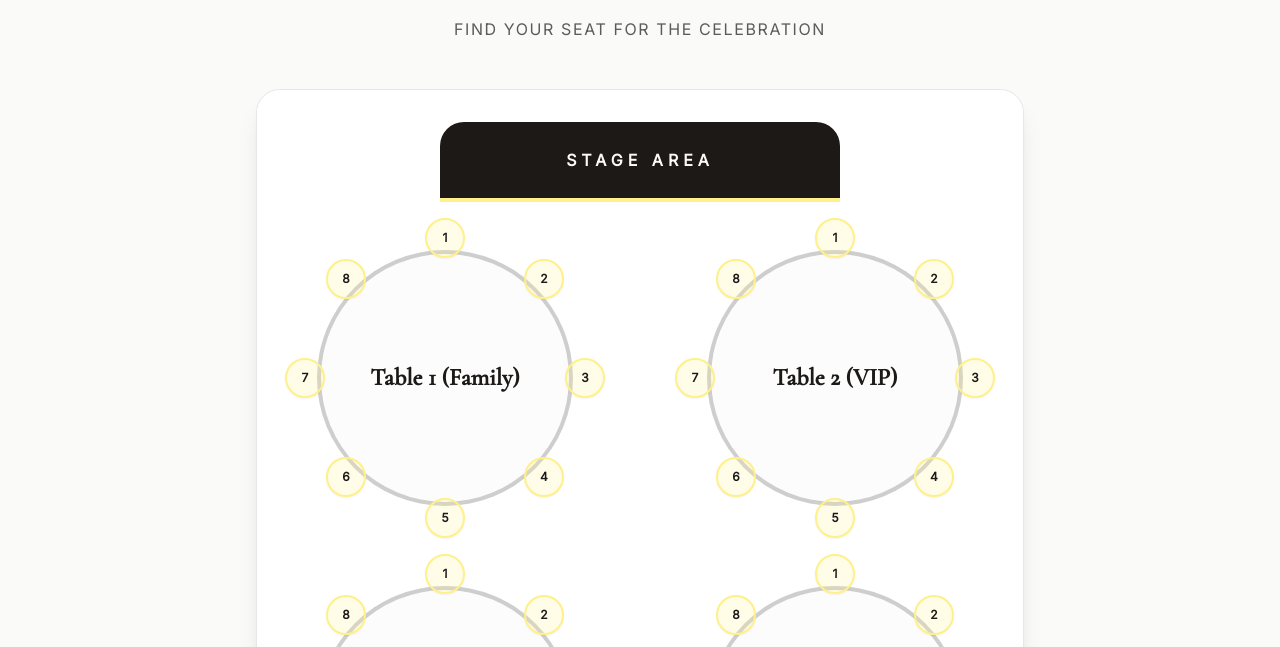
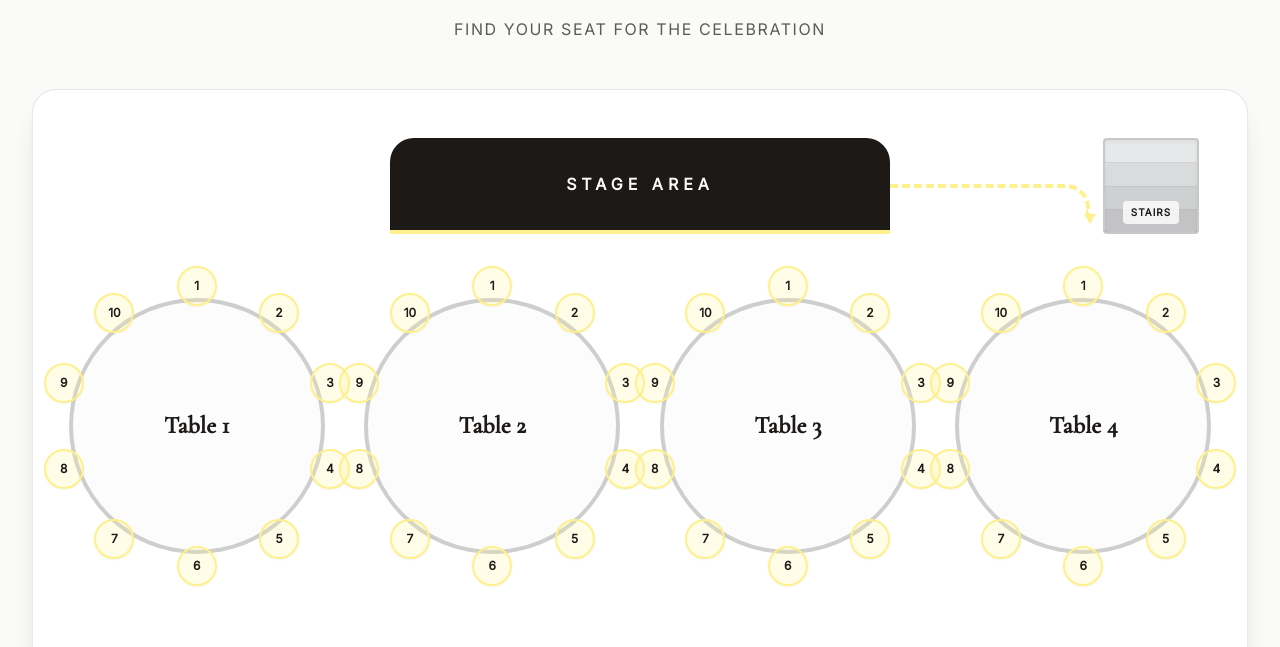
Before and after one commit to HendryTju/hvsangjitinvite, an Astro site: page /reception in a window 1280 px wide. Shown: the part 135-782 px from the top of the page. Built offline with nearby package versions, Linux system fonts and the light colour scheme; Astro itself is replaced by a stand-in of ours.

Commit message:
Update seating chart to 10-person round tables in 4x2 grid with right-side stairs

```diff
--- a/src/pages/reception.astro
+++ b/src/pages/reception.astro
@@ -14,50 +14,59 @@ import Layout from '../layouts/Layout.astro';
 
   <main class="w-full flex flex-col font-sans text-center items-center py-20 min-h-screen bg-light text-dark">
 
-    <div class="max-w-[800px] w-full px-4 flex flex-col items-center">
+    <div class="w-full px-4 md:px-8 flex flex-col items-center max-w-[1400px]">
       <h1 class="text-4xl md:text-5xl font-black uppercase tracking-[5px] mb-6">Reception Seating</h1>
       <p class="text-sm md:text-base tracking-widest opacity-70 uppercase mb-12">
         Find your seat for the celebration
       </p>
 
       <!-- SEATING CHART CONTAINER -->
-      <div id="seating-chart-container" class="w-full bg-white rounded-3xl shadow-xl border border-dark/10 p-4 md:p-8 relative min-h-[600px] flex flex-col items-center gap-12 overflow-x-auto">
+      <div id="seating-chart-container" class="w-full bg-white rounded-3xl shadow-xl border border-dark/10 p-4 md:p-12 relative min-h-[600px] flex flex-col items-center gap-16 overflow-hidden">
 
-        <!-- STAGE -->
-        <div class="w-full max-w-[400px] h-20 bg-dark text-light flex items-center justify-center rounded-t-3xl border-b-4 border-primary uppercase tracking-[5px] font-black shrink-0">
-          Stage Area
+        <!-- STAGE & STAIRS -->
+        <div class="w-full flex justify-between items-center relative z-10">
+          <div class="w-24 hidden md:block"></div> <!-- Spacer for balance -->
+
+          <div class="w-full max-w-[500px] h-24 bg-dark text-light flex items-center justify-center rounded-t-3xl border-b-4 border-primary uppercase tracking-[5px] font-black shrink-0 relative">
+            Stage Area
+
+            <!-- Walking path line to stairs (Right side) -->
+            <div class="hidden md:flex absolute top-1/2 left-full w-[100px] lg:w-[200px] h-[30px] border-t-4 border-r-4 border-dashed border-primary rounded-tr-3xl"></div>
+            <!-- Arrow head -->
+            <div class="hidden md:block absolute top-[calc(50%+30px)] left-[calc(100%+100px-6px)] lg:left-[calc(100%+200px-6px)] w-0 h-0 border-l-[6px] border-l-transparent border-r-[6px] border-r-transparent border-t-[10px] border-primary"></div>
+          </div>
+
+          <div class="w-24 h-24 border-2 border-dark/20 bg-gray-100 flex flex-col justify-end items-center pb-2 rounded relative shadow-inner">
+            <div class="absolute inset-0 flex flex-col">
+              <div class="flex-1 border-b border-dark/10 bg-black/5"></div>
+              <div class="flex-1 border-b border-dark/10 bg-black/10"></div>
+              <div class="flex-1 border-b border-dark/10 bg-black/15"></div>
+              <div class="flex-1 bg-black/20"></div>
+            </div>
+            <span class="z-10 text-[10px] font-black uppercase tracking-widest text-dark bg-white/80 px-2 py-1 rounded">Stairs</span>
+          </div>
         </div>
 
         <!-- TABLES CONTAINER -->
-        <div class="w-full max-w-[700px] grid grid-cols-1 md:grid-cols-2 gap-12 md:gap-20 pb-12 place-items-center" id="tables-container">
+        <div class="w-full grid grid-cols-2 md:grid-cols-4 gap-x-8 gap-y-24 lg:gap-x-16 lg:gap-y-32 pb-12 place-items-center" id="tables-container">
           <!-- Tables will be rendered here by JS -->
         </div>
 
       </div>
 
       <script>
-        // Placeholder data for the tables (8 seats per table)
+        // Placeholder data for the tables (10 seats per table, 8 tables)
+        const generateGuests = (num) => Array.from({length: num}, (_, i) => `Guest ${i + 1}`);
+
         const seatingData = [
-          {
-            id: 1,
-            name: "Table 1 (Family)",
-            guests: ["Guest 1", "Guest 2", "Guest 3", "Guest 4", "Guest 5", "Guest 6", "Guest 7", "Guest 8"]
-          },
-          {
-            id: 2,
-            name: "Table 2 (VIP)",
-            guests: ["Guest 1", "Guest 2", "Guest 3", "Guest 4", "Guest 5", "Guest 6", "Guest 7", "Guest 8"]
-          },
-          {
-            id: 3,
-            name: "Table 3",
-            guests: ["Guest 1", "Guest 2", "Guest 3", "Guest 4", "Guest 5", "Guest 6", "Guest 7", "Guest 8"]
-          },
-          {
-            id: 4,
-            name: "Table 4",
-            guests: ["Guest 1", "Guest 2", "Guest 3", "Guest 4", "Guest 5", "Guest 6", "Guest 7", "Guest 8"]
-          }
+          { id: 1, name: "Table 1", guests: generateGuests(10) },
+          { id: 2, name: "Table 2", guests: generateGuests(10) },
+          { id: 3, name: "Table 3", guests: generateGuests(10) },
+          { id: 4, name: "Table 4", guests: generateGuests(10) },
+          { id: 5, name: "Table 5", guests: generateGuests(10) },
+          { id: 6, name: "Table 6", guests: generateGuests(10) },
+          { id: 7, name: "Table 7", guests: generateGuests(10) },
+          { id: 8, name: "Table 8", guests: generateGuests(10) }
         ];
 
         const container = document.getElementById('tables-container');
@@ -72,9 +81,9 @@ import Layout from '../layouts/Layout.astro';
           title.textContent = table.name;
           tableWrapper.appendChild(title);
 
-          // Calculate positions for 8 seats in a circle
+          // Calculate positions for 10 seats in a circle
           const radius = window.innerWidth < 768 ? 110 : 140; // distance from center to seat
-          const totalSeats = 8;
+          const totalSeats = 10;
 
           table.guests.forEach((guest, index) => {
             const angle = (index * (360 / totalSeats)) - 90; // -90 to start at top
```
